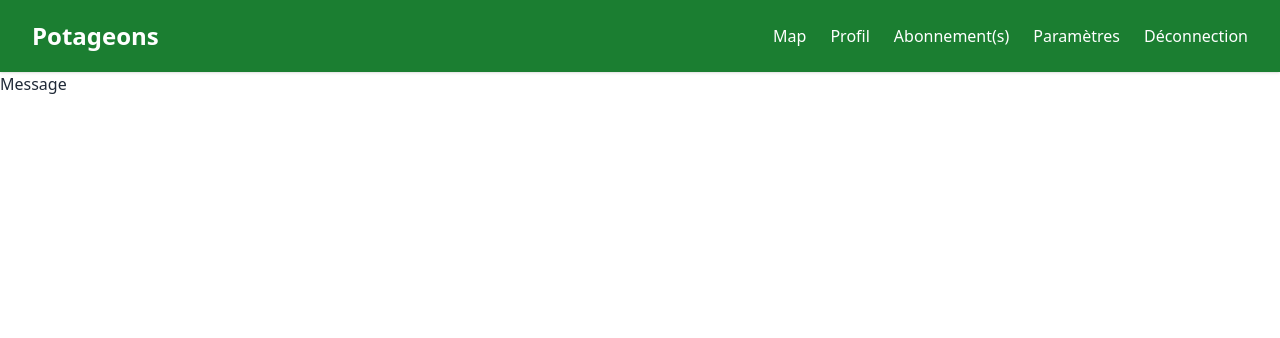
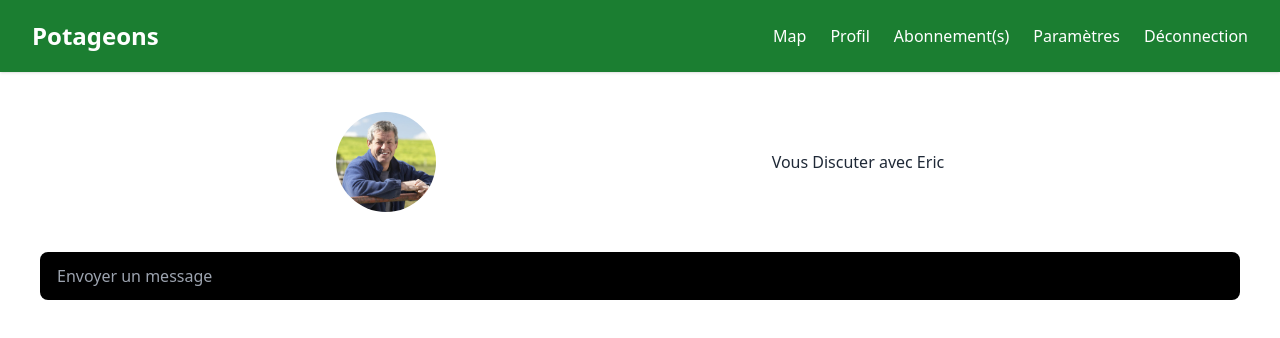
Before and after one commit to TheoROB/potageons, a Next.js app: page /message in a window 1280 px wide. Shown: the top 338 px of the page. Built offline with nearby package versions, Linux system fonts and the light colour scheme.

Commit message:
message page

```diff
--- a/components/Navbar.js
+++ b/components/Navbar.js
@@ -5,7 +5,7 @@ export default function NavBar() {
     const [navbar, setNavbar] = useState(false);
 
     return (
-    <nav className="w-full bg-[#1B7E31] shadow sticky top-0 z-10">
+    <nav className="w-full bg-[#1B7E31] shadow sticky top-0 z-20">
             <div className="justify-between px-4 mx-auto lg:max-w-7xl md:items-center md:flex md:px-8">
                 <div>
                     <div className="flex items-center justify-between py-3 md:py-5 md:block">
--- a/components/SendMessage.js
+++ b/components/SendMessage.js
@@ -3,7 +3,7 @@ import React from 'react'
 const sendMessage = () => {
   return (
     <div className="flex flex-col h-full justify-end">
-        <input type="text" placeholder="Envoyer un message" className="input w-screen max-w-xs bg-black text-white" />
+        <input type="text" placeholder="Envoyer un message" className="m-10 input bg-black text-white" />
     </div>
   )
 }
--- a/pages/index.js
+++ b/pages/index.js
@@ -41,10 +41,10 @@ export default function Home() {
         </div>
         <div className="m-7">
           <div className="flex items-center mb-5">
-            <Image src={sarah} class="profilImg" alt="PP Eric" width={50} height={50} />
+            <Image src={sarah} class="profilImg" alt="PP Sarah" width={50} height={50} />
             <p className="ml-5">Sarah à 15km</p>
           </div>
-          <Image src={courgette} className="imgProduit" alt="Images tomates" width={550} height='200' />
+          <Image src={courgette} className="imgProduit" alt="Images courgettes" width={550} height='200' />
           <div class="flex justify-between mt-2">
             <p>Courgettes</p>
             <p class="mr-3">2,10€/kg</p>
@@ -52,21 +52,21 @@ export default function Home() {
         </div>
         <div className="m-7">
           <div className="flex items-center mb-5">
-            <Image src={ema} class="profilImg" alt="PP Eric" width={50} height={50} />
+            <Image src={ema} class="profilImg" alt="PP Ema" width={50} height={50} />
             <p className="ml-5">Ema à 23km</p>
           </div>
-          <Image src={pdt} className="imgProduit" alt="Images tomates" width={550} height='200' />
+          <Image src={pdt} className="imgProduit" alt="Images pommes de terres" width={550} height='200' />
           <div class="flex justify-between mt-2">
-            <p>Pommes de terre</p>
+            <p>Pommes de terres</p>
             <p class="mr-3">1,80€/kg</p>
           </div>
         </div>
         <div className="m-7">
           <div className="flex items-center mb-5">
-            <Image src={charle} class="profilImg" alt="PP Eric" width={50} height={50} />
+            <Image src={charle} class="profilImg" alt="PP Charle" width={50} height={50} />
             <p className="ml-5">Charles à 24km</p>
           </div>
-          <Image src={carotte} className="imgProduit" alt="Images tomates" width={550} height='200' />
+          <Image src={carotte} className="imgProduit" alt="Images carotte" width={550} height='200' />
           <div class="flex justify-between mt-2">
             <p>Carottes</p>
             <p class="mr-3">2,60€/kg</p>
@@ -74,10 +74,10 @@ export default function Home() {
         </div>
         <div className="m-7">
           <div className="flex items-center mb-5">
-            <Image src={tibo} class="profilImg" alt="PP Eric" width={50} height={50} />
+            <Image src={tibo} class="profilImg" alt="PP Tibo" width={50} height={50} />
             <p className="ml-5">Tibo à 30km</p>
           </div>
-          <Image src={melon} className="imgProduit" alt="Images tomates" width={550} height='200' />
+          <Image src={melon} className="imgProduit" alt="Images Melons" width={550} height='200' />
           <div class="flex justify-between mt-2">
             <p>Melons</p>
             <p class="mr-3">3,60€/kg</p>
--- a/pages/message.js
+++ b/pages/message.js
@@ -1,10 +1,19 @@
 import React from 'react'
 import Layout from '../components/Layout'
+import Image from 'next/image'
+import eric from '/assets/eric.jpg'
+import SendMessage from '../components/SendMessage'
 
 const Message = () => {
   return (
     <Layout>
-      <div>Message</div>
+        <div className="flex justify-evenly items-center mt-10">
+          <Image src={eric} class="profilImg" alt="PP Eric" width={100} height={100} />
+          <p>Vous Discuter avec Eric</p>
+        </div>
+        <div className="mt-full">
+          <SendMessage />
+        </div>
     </Layout>
   )
 }
```
Lines whose indentation alone changed are shown as unchanged.
